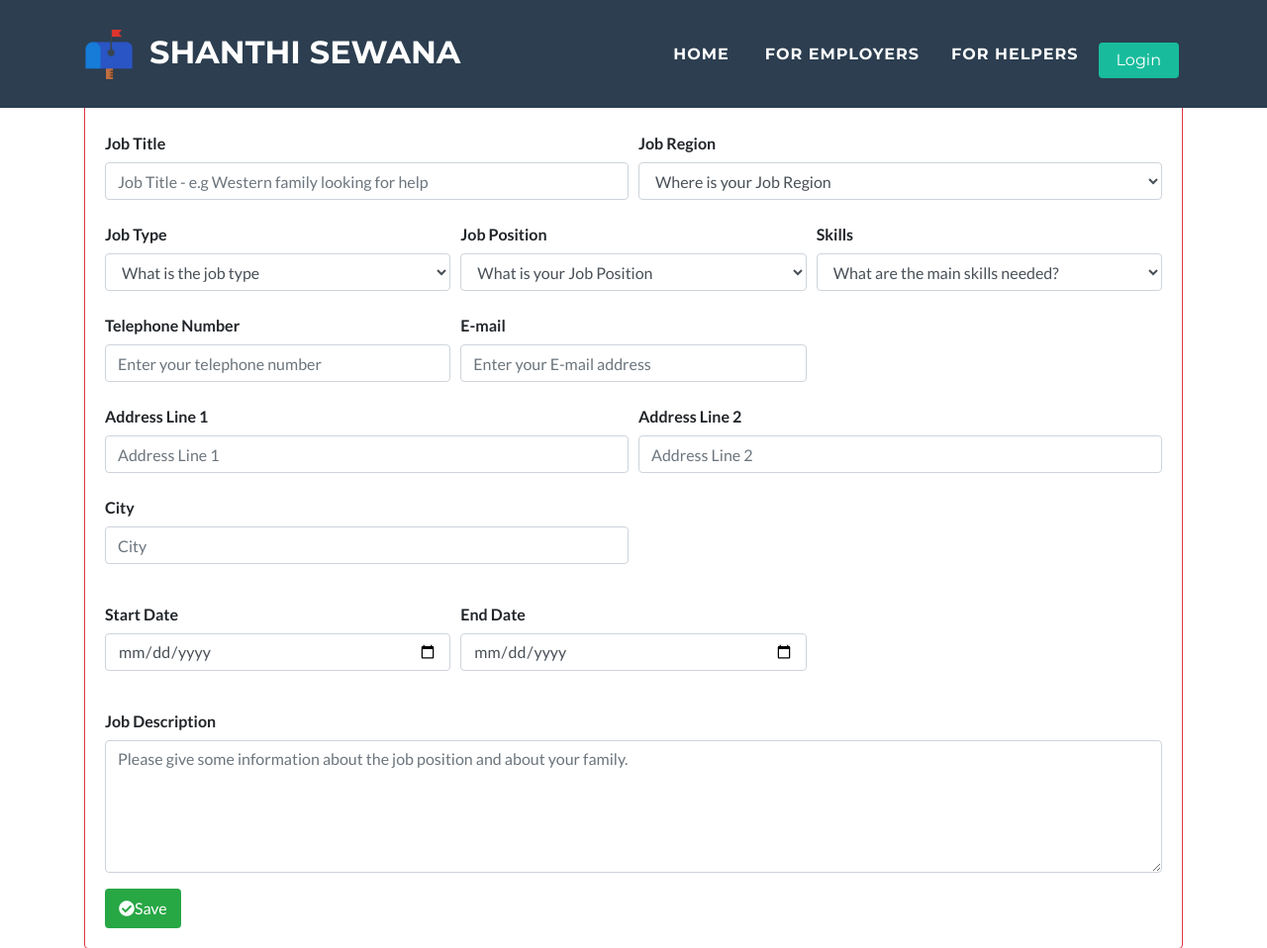
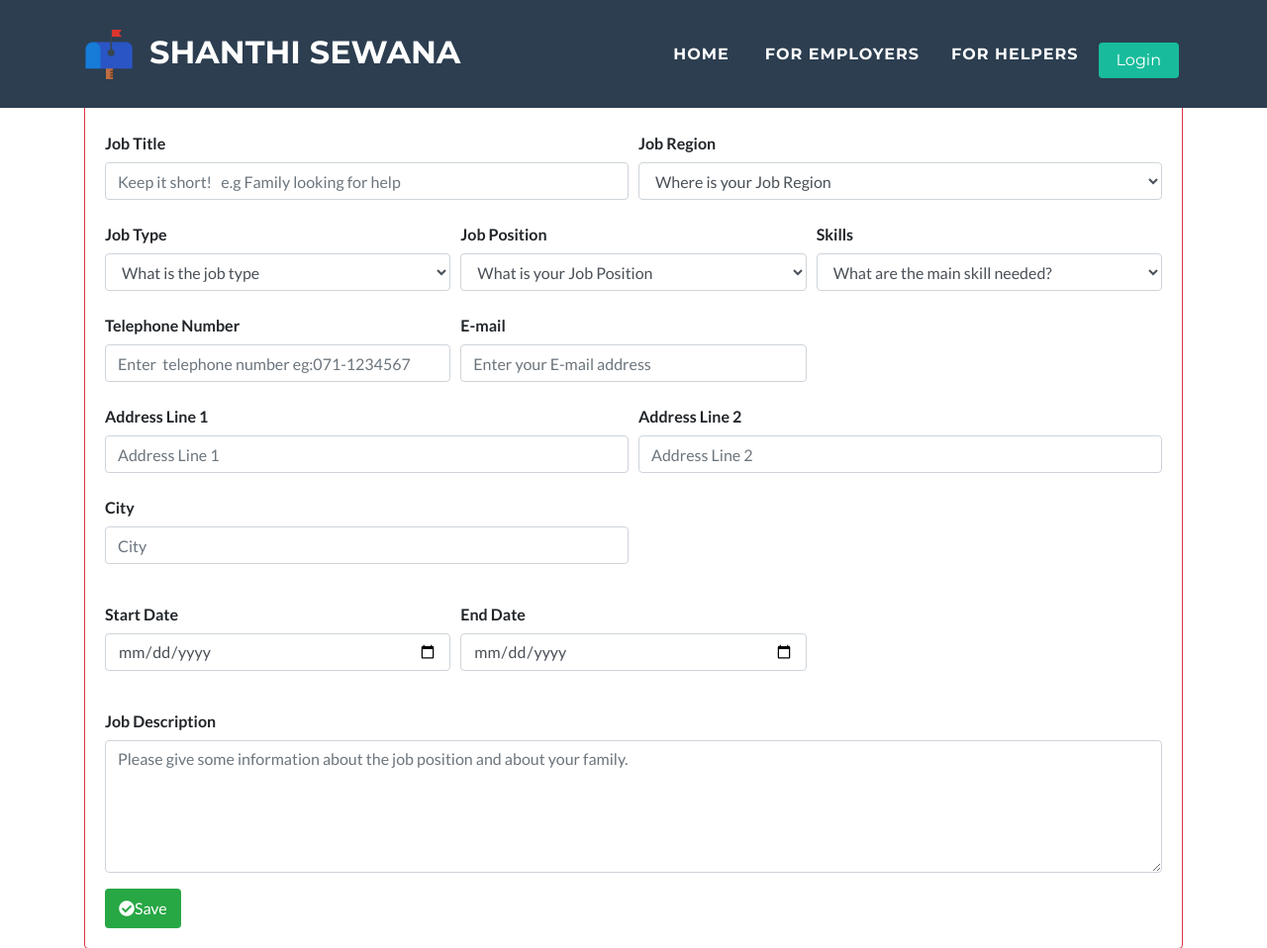
Before and after one commit to shehanrangana/Shanthi-Sewana, a PHP site: page /Views/Customer/create.php in a window 1280 px wide. Shown: the top 958 px of the page at 99% size. Run offline with PHP 8.4, Linux system fonts and the light colour scheme; the template is opened without the code that fills it, so the values that code supplies are empty.

Commit message:
thushani new

```diff
--- a/Model/Database.php
+++ b/Model/Database.php
@@ -15,7 +15,6 @@ class Database
         $this->con = new mysqli("localhost:3307", 'root', "", "shanthi-sewana");
     }
 
-
     public function getConnection()
     {
 
--- a/Views/Customer/create.php
+++ b/Views/Customer/create.php
@@ -11,8 +11,9 @@
 	<title>Shanthi Sewana</title>
 
 	<!-- Bootstrap core CSS -->
-    <link rel="icon" href="img/icons/header-icon.png" type="image/x-icon">
+    <link rel="icon" href="../../img/icons/header-icon.png" type="image/x-icon">
     <link href="../../vendor/bootstrap/css/bootstrap.min.css" rel="stylesheet">
+
 
     <!-- Custom fonts for this template -->
     <link href="../../vendor/fontawesome-free/css/all.min.css" rel="stylesheet" type="text/css">
@@ -93,7 +94,7 @@
                     <div class="form-row">
                         <div class="form-group col-md-6">
                             <label for="title" class="col-form-label"><b>Job Title</b></label>
-                            <input type="text" class="form-control" id="title" name="title" placeholder="Job Title - e.g Western family looking for help" required>
+                            <input type="text" class="form-control" id="title" name="title" placeholder="Keep it short!   e.g Family looking for help" required>
                         </div>
 
                         <div class="form-group col-md-6">
@@ -141,36 +142,27 @@
    						<div class="form-group col-md-4">
                         	<label for="skills" class="col-form-label"><b>Skills</b></label>
                         	<select name="skills" class="form-control" id=skills>
-  								<option value="type">What are the main skills needed?</option>
-  								<option value="1">USA</option>
-  								<option value="2">Germany</option>
-								<option value="3">France</option>
-  								<option value="4">Poland</option>
-  								<option value="5">Japan</option>
+  								<option value="type">What are the main skill needed?</option>
+  								<option value="1">Baby Care</option>
+  								<option value="2">Child Care</option>
+								<option value="3">Cooking</option>
+  								<option value="4">Driver</option>
+  								<option value="5">Elder Care</option>
+  								<option value="6">Gardening</option>
+  								<option value="7">House Keeping</option>
+  								<option value="8">Pet Care</option>
 							</select>
 						</div>
                     </div>
 
                     <div class="form-group">
                     	<!-- <label for="contact" class="col-form-label"><b>Contact Details</b></label> -->
-                    	<!-- <script type="text/javascript">
-
-                    	function phonenumber(telephone)
-						{
-  							var phoneno = /^\(?([0-9]{3})\)?[-. ]?([0-9]{3})[-. ]?([0-9]{4})$/;
-  							if(!inputtxt.value.match(phoneno))
-     						{
-	   							alert("Not a valid Phone Number");
-	   							return false;
-     						}
-						}
-                    	</script> -->
 
 						<div class="form-row">
 
 							<div class="form-group col-md-4">
 								<label for="telephone" class="col-form-label"><b>Telephone Number</b></label>
-								<input type="text" class="form-control" id="telephone" name="telephone" placeholder="Enter your telephone number" require>
+								<input type="text" class="form-control" id="telephone" name="telephone" placeholder="Enter  telephone number eg:071-1234567" pattern="[0-9]{3}[-]{1}[0-9]{7}" required>
 							</div>
 
 							<div class="form-group col-md-4">
```
